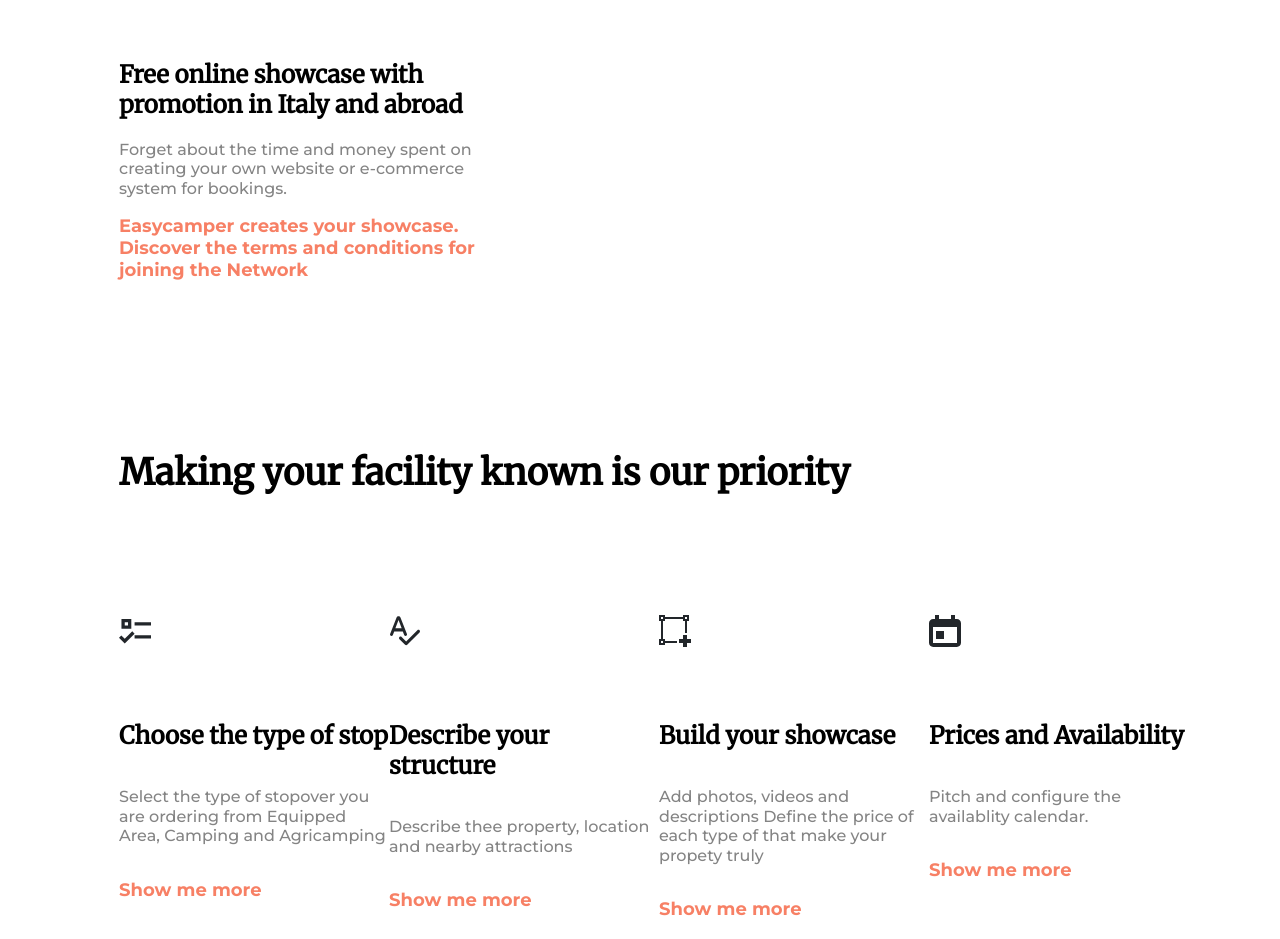
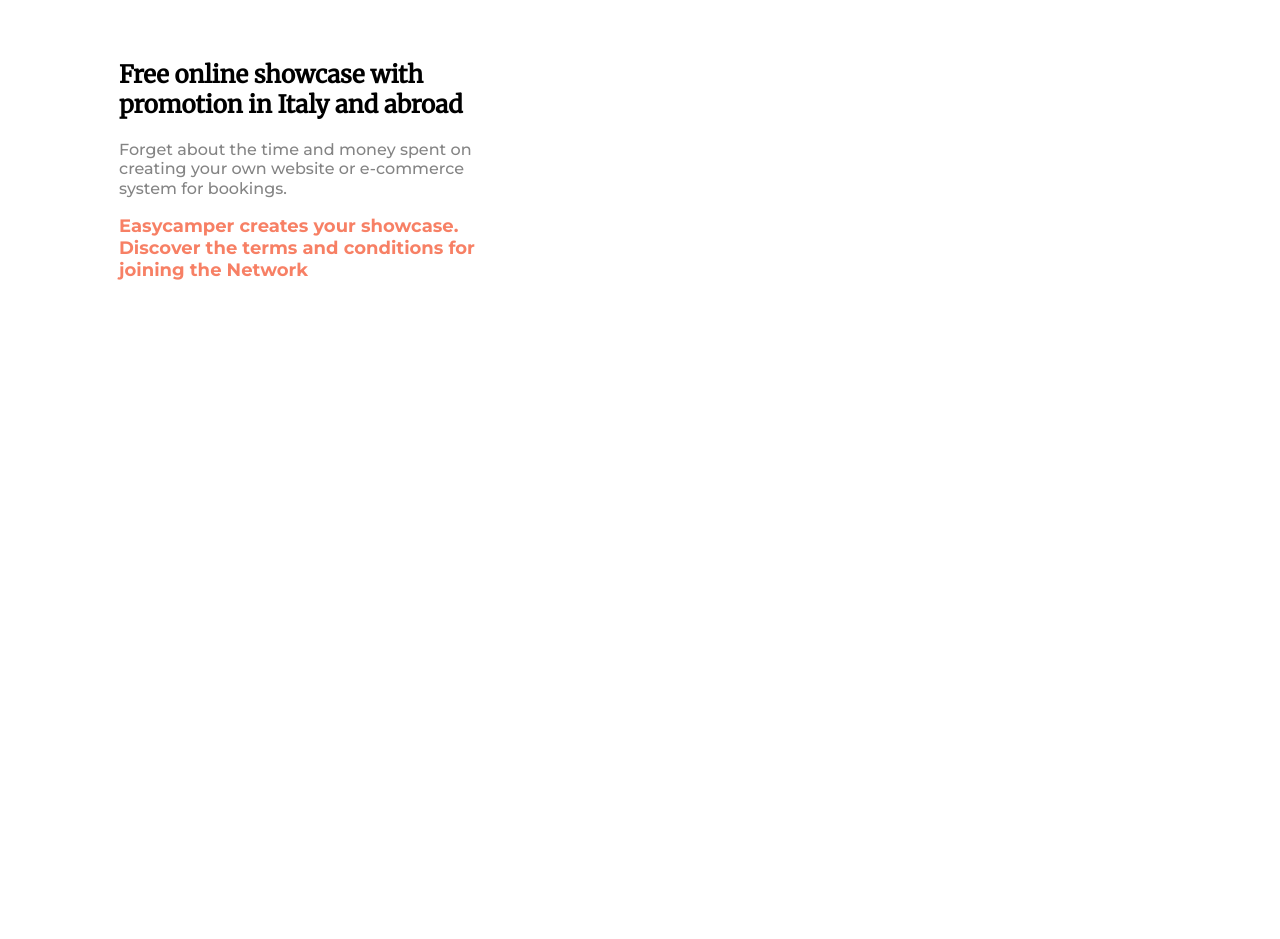
Before and after one commit to fjsgomes/landing-page-easy-camper, a plain HTML site: page index.html in a window 1280 px wide. Shown: the part 1786-2725 px from the top of the page. After the commit the page ends 2086 px from the top, so only its background shows below. Drawn offline with Linux system fonts and the light colour scheme.

Commit message:
Adiciona mudança

```diff
--- a/index.html
+++ b/index.html
@@ -65,7 +65,7 @@
         </div>
       </section>
 
-      <section class="section-description">
+      <!-- <section class="section-description">
         <h2 class="description__title">Making your facility known is our priority</h2>
         <div class="description-container">
           <div class="description">
@@ -104,7 +104,7 @@
             </div>
           </div>
         </div>
-      </section>
+      </section> -->
 
       <!-- <section class="section-community">
         <div class="community-container">
```
